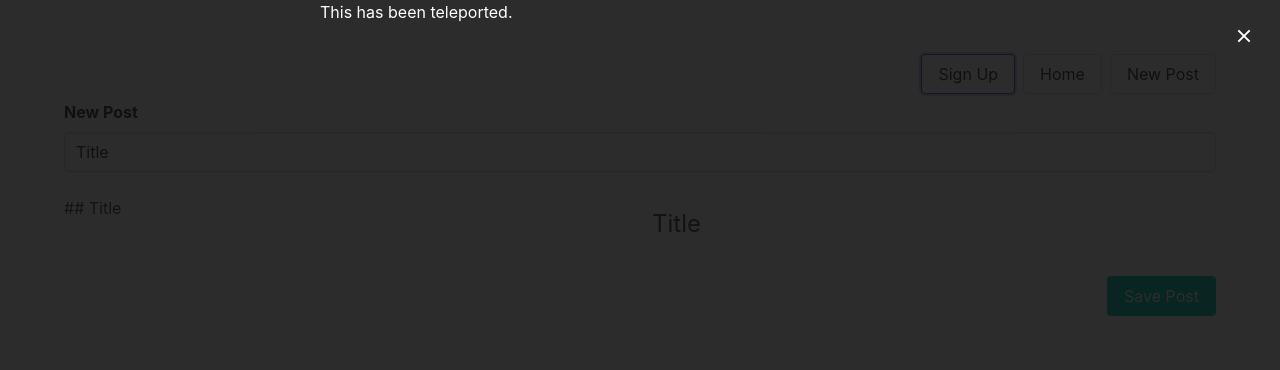
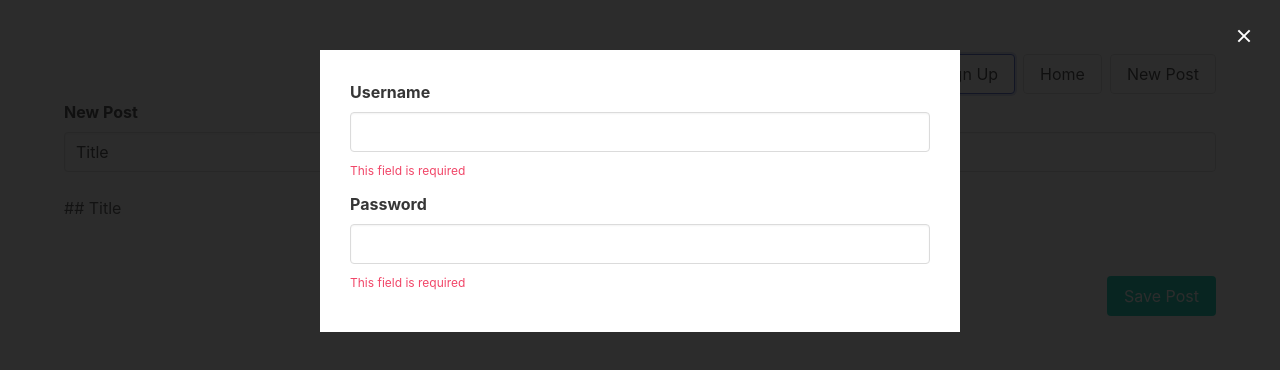
Before and after one commit to remiconnesson/vue-ts-spa-router-pinia-full-test, a Vue app: page /posts/new in a window 1280 px wide. Both pictures are taken after a click on the button "Sign Up". Shown: the top 370 px of the page. Built offline with nearby package versions, Linux system fonts and the light colour scheme.

Commit message:
Implement a modal signup form

```diff
--- a/src/App.vue
+++ b/src/App.vue
@@ -14,7 +14,7 @@ const modalStyle = computed(() => {
 
 <template>
   <div class="modal" :style="modalStyle" style="color: white">
-    <div class="modal-background" @click="modal.hideModal">
+    <div class="modal-background">
       <div class="modal-content">
         <div id="modal"></div>
       </div>
--- a/src/components/Navbar.vue
+++ b/src/components/Navbar.vue
@@ -1,4 +1,5 @@
 <script setup lang="ts">
+import SignupForm from "@/components/SignupForm.vue";
 // import { ref } from "vue";
 import { useModal } from "@/composables/modal";
 
@@ -17,5 +18,5 @@ const { showModal } = useModal();
       </div>
     </div>
   </div>
-  <Teleport to="#modal">This has been teleported.</Teleport>
+  <Teleport to="#modal"><SignupForm></SignupForm></Teleport>
 </template>
--- /dev/null
+++ b/src/components/SignupForm.vue
@@ -0,0 +1,33 @@
+<script setup lang="ts">
+import { ref, computed } from "vue";
+import type { Status } from "@/validation";
+import { validate, required, length } from "@/validation";
+import FormInput from "@/components/FormInput.vue";
+
+const username = ref("");
+const usernameStatus = computed<Status>(() => {
+  const usernameRules = [required, length({ min: 4, max: 30 })];
+  return validate(username.value, usernameRules);
+});
+
+const password = ref("");
+const passwordStatus = computed<Status>(() => {
+  const passwordRules = [required, length({ min: 8, max: 30 })];
+  return validate(password.value, passwordRules);
+});
+</script>
+
+<template>
+  <form class="form">
+    <FormInput name="Username" v-model="username" :status="usernameStatus" />
+    <FormInput name="Password" v-model="password" :status="passwordStatus" />
+  </form>
+</template>
+
+<style scoped>
+.form {
+  background: white;
+  padding: 30px;
+  margin-top: 50px;
+}
+</style>
```
